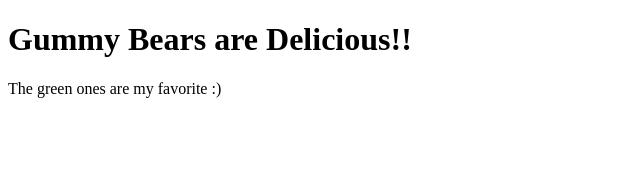
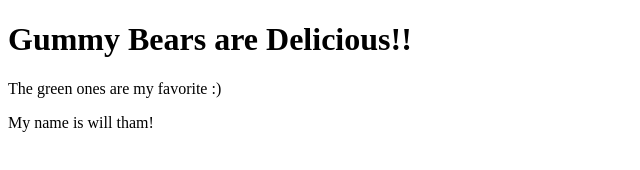
Before and after one commit to MoveUpHealth/gummy-bears, a plain HTML site: page index.html in a window 1280 px wide. Shown: the whole page, without its empty margins (0-640 px from the left). Drawn offline with Linux system fonts and the light colour scheme.

Commit message:
will's edit

```diff
--- a/index.html
+++ b/index.html
@@ -5,5 +5,6 @@
 <body>
     <h1>Gummy Bears are Delicious!!</h1>
     <p>The green ones are my favorite :)</p>
+    <p>My name is will tham!</p>
 </body>
 </html>
```
Also changed, not shown: 1 other file.
